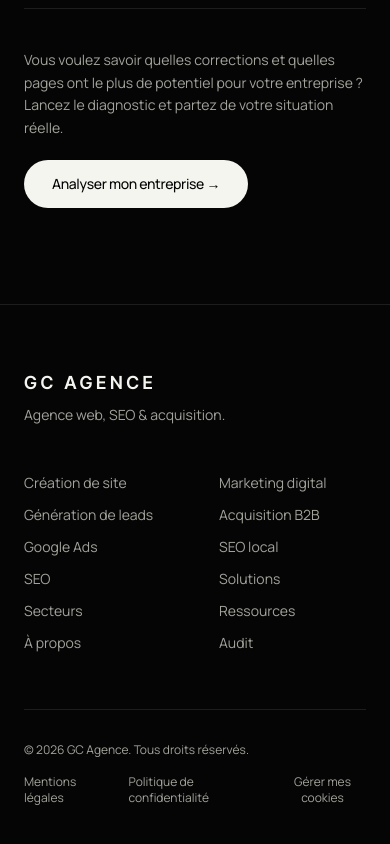
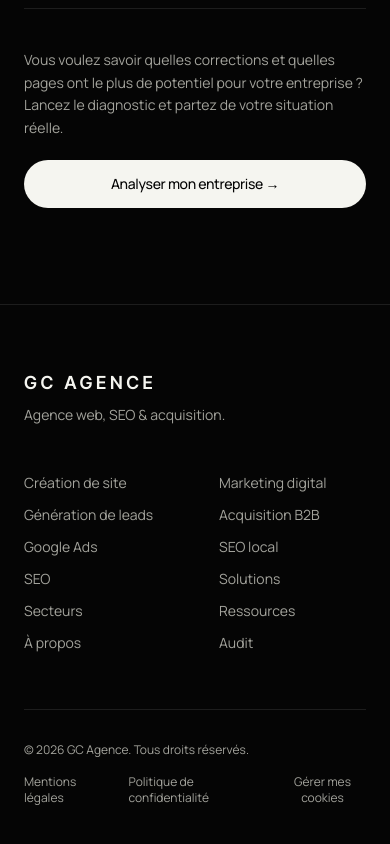
Before and after one commit to mathieumilo3-bot/-generation-capable, a Next.js app in the folder site-vitrine/: page /solutions/agence-marketing-digital in a window 390 px wide. Shown: the part 3198-4042 px from the top of the page. Built offline with nearby package versions, Linux system fonts and the light colour scheme; no server answers.

Commit message:
feat(seo): enrich local and BTP commercial landings

```diff
--- a/site-vitrine/src/app/solutions/[slug]/page.tsx
+++ b/site-vitrine/src/app/solutions/[slug]/page.tsx
@@ -9,6 +9,7 @@ import {
   ServiceJsonLd,
 } from "@/components/schema/JsonLd";
 import { PRIMARY_CTA_LABEL, SITE_URL } from "@/lib/constants";
+import { CALENDLY_URL } from "@/lib/booking";
 import {
   getSeoLandingBySlug,
   SEO_LANDINGS,
@@ -16,6 +17,72 @@ import {
 import { getArticleBySlug } from "@/lib/data/articles";
 
 type Props = { params: Promise<{ slug: string }> };
+
+type CommercialEnhancement = {
+  title: string;
+  metaDescription: string;
+  h1: string;
+  intro: string;
+  extraBlocks: { heading: string; body: string }[];
+  proofNote: string;
+};
+
+const COMMERCIAL_ENHANCEMENTS: Record<string, CommercialEnhancement> = {
+  "referencement-local": {
+    title: "Agence SEO local : référencement local pour entreprises | GC Agence",
+    metaDescription:
+      "Agence SEO local pour artisans, TPE et entreprises de services : pages de prestations, Google Business Profile, preuves locales et parcours vers le devis.",
+    h1: "Agence SEO local : être trouvé par les clients qui cherchent votre service dans votre zone.",
+    intro:
+      "Le référencement local doit capter une intention commerciale réelle : un service, un besoin et une zone que votre entreprise sert vraiment. Nous relions pages de prestations, Google Business Profile, preuves locales et parcours de contact pour transformer cette visibilité en demandes.",
+    extraBlocks: [
+      {
+        heading: "Couvrir les recherches locales qui peuvent déclencher un devis",
+        body:
+          "Les priorités viennent des services réellement vendus : métier + zone, prestation + ville, demande de devis, urgence ou besoin précis. Nous évitons de viser des communes sans contenu spécifique ni réalité commerciale.",
+      },
+      {
+        heading: "Renforcer les preuves locales avant d'ajouter des pages",
+        body:
+          "Photos réelles, réalisations situées, avis vérifiables, certifications, coordonnées et zones d'intervention cohérentes renforcent la confiance. Quand une preuve n'existe pas, elle n'est pas inventée pour remplir une page.",
+      },
+      {
+        heading: "Faire du clic local une demande exploitable",
+        body:
+          "La page doit permettre d'appeler, demander un devis ou réserver un échange rapidement sur mobile. Le formulaire demande uniquement les informations qui changent réellement la suite commerciale.",
+      },
+    ],
+    proofNote:
+      "GC n'utilise pas de faux avis, de fausses implantations ni de résultats de classement inventés. Une amélioration publiée est distinguée d'une progression réellement observée dans les données.",
+  },
+  "marketing-digital-btp": {
+    title: "Agence marketing digital BTP : SEO, site & demandes de devis | GC Agence",
+    metaDescription:
+      "Agence marketing digital BTP : site, SEO local, Google Business, Google Ads et parcours de devis pour artisans et entreprises du bâtiment.",
+    h1: "Agence marketing digital BTP : transformer les recherches locales en demandes de devis.",
+    intro:
+      "Dans le bâtiment, un prospect compare une prestation, une zone, des réalisations et la capacité de l'entreprise à prendre en charge son chantier. Le dispositif digital doit rendre ces éléments visibles puis conduire vers une demande de devis qualifiée.",
+    extraBlocks: [
+      {
+        heading: "Prioriser les recherches BTP proches d'un projet",
+        body:
+          "Nous travaillons d'abord les intentions liées aux prestations rentables : rénovation, couverture, isolation, maçonnerie, menuiserie ou autre service réellement proposé, puis les zones d'intervention réellement couvertes.",
+      },
+      {
+        heading: "Montrer des preuves chantier vérifiables",
+        body:
+          "Photos avant/après, type de chantier, zone, certifications, garanties et réalisations réelles rassurent mieux qu'un discours générique. Aucun chantier, avis ou résultat n'est créé artificiellement pour la page.",
+      },
+      {
+        heading: "Qualifier le devis sans bloquer le prospect",
+        body:
+          "Type de travaux, localisation, délai, surface ou photos éventuelles peuvent préparer le rendez-vous. Le formulaire reste court et l'accès au rendez-vous reste visible pour les projets déjà mûrs.",
+      },
+    ],
+    proofNote:
+      "Le SEO, Google Business Profile et les campagnes peuvent améliorer la visibilité, mais aucune position ni volume de devis n'est garanti. Les gains sont présentés seulement lorsqu'ils sont mesurés.",
+  },
+};
 
 const RELATED_ARTICLES: Record<string, string[]> = {
   "audit-site-internet": ["refonte-site-seo-erreurs", "prix-creation-site-internet"],
@@ -57,6 +124,12 @@ const RELATED_ARTICLES: Record<string, string[]> = {
   "marketing-digital-restaurant": ["marketing-digital-restaurant-guide", "optimiser-google-business-profile"],
 };
 
+function bookingUrlFor(slug: string) {
+  return `${CALENDLY_URL}?utm_source=gc_agence&utm_medium=website&utm_campaign=seo_commercial&utm_content=${encodeURIComponent(
+    slug
+  )}`;
+}
+
 export function generateStaticParams() {
   return SEO_LANDINGS.map((page) => ({ slug: page.slug }));
 }
@@ -66,13 +139,17 @@ export async function generateMetadata({ params }: Props): Promise<Metadata> {
   const page = getSeoLandingBySlug(slug);
   if (!page) return {};
 
+  const enhancement = COMMERCIAL_ENHANCEMENTS[page.slug];
+  const title = enhancement?.title ?? page.title;
+  const description = enhancement?.metaDescription ?? page.metaDescription;
+
   return {
-    title: page.title,
-    description: page.metaDescription,
+    title,
+    description,
     alternates: { canonical: `/solutions/${page.slug}` },
     openGraph: {
-      title: page.title,
-      description: page.metaDescription,
+      title,
+      description,
       url: `${SITE_URL}/solutions/${page.slug}`,
       type: "website",
     },
@@ -84,6 +161,11 @@ export default async function SeoLandingPage({ params }: Props) {
   const page = getSeoLandingBySlug(slug);
   if (!page) notFound();
 
+  const enhancement = COMMERCIAL_ENHANCEMENTS[page.slug];
+  const pageH1 = enhancement?.h1 ?? page.h1;
+  const pageIntro = enhancement?.intro ?? page.intro;
+  const pageDescription = enhancement?.metaDescription ?? page.metaDescription;
+  const blocks = [...page.blocks, ...(enhancement?.extraBlocks ?? [])];
   const related = page.related
     .map((relatedSlug) => getSeoLandingBySlug(relatedSlug))
     .filter(Boolean);
@@ -97,12 +179,12 @@ export default async function SeoLandingPage({ params }: Props) {
         items={[
           { name: "Accueil", url: SITE_URL },
           { name: "Solutions", url: `${SITE_URL}/solutions` },
-          { name: page.h1, url: `${SITE_URL}/solutions/${page.slug}` },
+          { name: pageH1, url: `${SITE_URL}/solutions/${page.slug}` },
         ]}
       />
       <ServiceJsonLd
-        name={page.h1}
-        description={page.metaDescription}
+        name={pageH1}
+        description={pageDescription}
         url={`${SITE_URL}/solutions/${page.slug}`}
       />
       <FAQJsonLd items={page.faqs} />
@@ -110,14 +192,14 @@ export default async function SeoLandingPage({ params }: Props) {
       <div className="mx-auto max-w-3xl">
         <Eyebrow>{page.eyebrow}</Eyebrow>
         <h1 className="font-display text-balance mt-4 text-4xl font-semibold leading-tight tracking-tight sm:text-5xl">
-          {page.h1}
+          {pageH1}
         </h1>
         <p className="mt-6 max-w-2xl text-[16px] leading-relaxed text-[var(--color-muted)]">
-          {page.intro}
+          {pageIntro}
         </p>
 
         <div className="mt-14 flex flex-col gap-10">
-          {page.blocks.map((block) => (
+          {blocks.map((block) => (
             <section key={block.heading}>
               <h2 className="font-display text-2xl font-semibold text-[var(--color-text)]">
                 {block.heading}
@@ -128,6 +210,37 @@ export default async function SeoLandingPage({ params }: Props) {
             </section>
           ))}
         </div>
+
+        {enhancement && (
+          <section className="mt-14 rounded-3xl border border-[var(--color-border)] bg-[var(--color-surface)] p-6 sm:p-8">
+            <h2 className="font-display text-2xl font-semibold text-[var(--color-text)]">
+              Une méthode vérifiable avant de parler de résultats
+            </h2>
+            <p className="mt-3 text-[15px] leading-relaxed text-[var(--color-muted)]">
+              {enhancement.proofNote}
+            </p>
+            <div className="mt-7 flex flex-col gap-3 sm:flex-row">
+              <Button
+                href="/audit"
+                variant="primary"
+                trackEvent="cta_clicked"
+                trackPayload={{ location: `seo_landing_proof_${page.slug}` }}
+              >
+                Recevoir mon diagnostic →
+              </Button>
+              <Button
+                href={bookingUrlFor(page.slug)}
+                variant="secondary"
+                target="_blank"
+                rel="noopener noreferrer"
+                trackEvent="cta_clicked"
+                trackPayload={{ location: `seo_landing_booking_${page.slug}` }}
+              >
+                Réserver un échange de 30 min →
+              </Button>
+            </div>
+          </section>
+        )}
 
         <div className="mt-14 rounded-2xl border border-[var(--color-border)] bg-[var(--color-surface)] p-6">
           <p className="font-display text-lg font-semibold text-[var(--color-text)]">
@@ -216,6 +329,7 @@ export default async function SeoLandingPage({ params }: Props) {
           <p className="mb-5 max-w-xl text-sm leading-relaxed text-[var(--color-muted)]">
             Vous voulez savoir quelles corrections et quelles pages ont le plus de potentiel pour votre entreprise ? Lancez le diagnostic et partez de votre situation réelle.
           </p>
+          <div className="flex flex-col gap-3 sm:flex-row">
             <Button
               href="/audit"
               variant="primary"
@@ -224,6 +338,19 @@ export default async function SeoLandingPage({ params }: Props) {
             >
               {PRIMARY_CTA_LABEL} →
             </Button>
+            {enhancement && (
+              <Button
+                href={bookingUrlFor(page.slug)}
+                variant="secondary"
+                target="_blank"
+                rel="noopener noreferrer"
+                trackEvent="cta_clicked"
+                trackPayload={{ location: `seo_landing_bottom_booking_${page.slug}` }}
+              >
+                Réserver 30 min →
+              </Button>
+            )}
+          </div>
         </div>
       </div>
     </Section>
```
Lines whose indentation alone changed are shown as unchanged.
